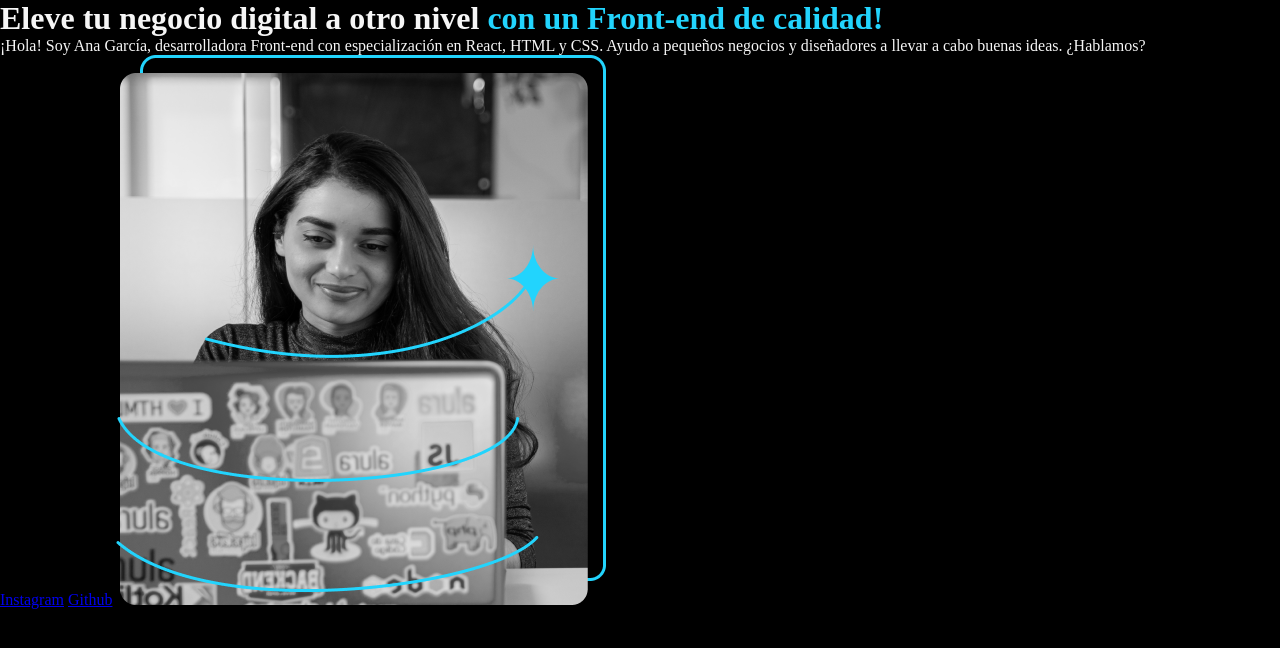
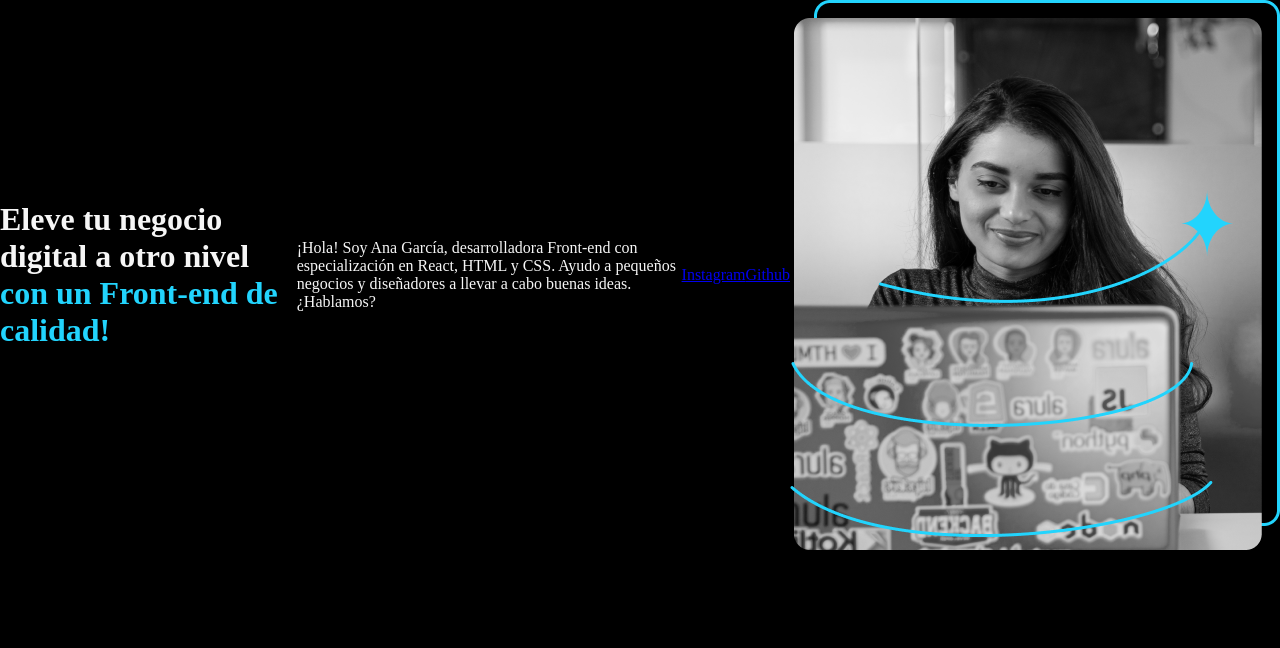
Before and after one commit to OctavioPinoRosas/CursosAlura, a plain HTML site: page Portafolio/index.html in a window 1280 px wide. Drawn offline with Linux system fonts and the light colour scheme.

Commit message:
Add height, box-sizing and flexbox

```diff
--- a/Portafolio/index.html
+++ b/Portafolio/index.html
@@ -8,13 +8,16 @@
 </head>
 <body>
     <header></header>
-    <main></main>
-        <h1>Eleve tu negocio digital a otro nivel <strong class="titulo-destaque">con un Front-end de calidad!</strong></h1>
+    <main class="presentacion">
+        <h1>Eleve tu negocio digital a otro nivel
+            <strong class="titulo-destaque">con un Front-end de calidad!
+            </strong></h1>
         <p>¡Hola! Soy Ana García, desarrolladora Front-end con especialización en React, HTML y CSS.
             Ayudo a pequeños negocios y diseñadores a llevar a cabo buenas ideas. ¿Hablamos?</p>
             <a href="https://www.instagram.com/">Instagram</a>
             <a href="https://www.github.com/">Github</a>
             <img src="Imagem.png" alt="Imagen de Ana García trabajando">
+    </main>
     <footer></footer>
 </body>
 </html>
--- a/Portafolio/style.css
+++ b/Portafolio/style.css
@@ -6,6 +6,8 @@
 body {
     background-color: #000000;
     color: #f6f6f6;
+    height: 100vh;
+    box-sizing: border-box;
 }
 
 
@@ -13,3 +15,8 @@ body {
 .titulo-destaque{
     color: #22D4FD;
 }
+
+.presentacion{
+    display: flex;
+    align-items: center;
+}
```
